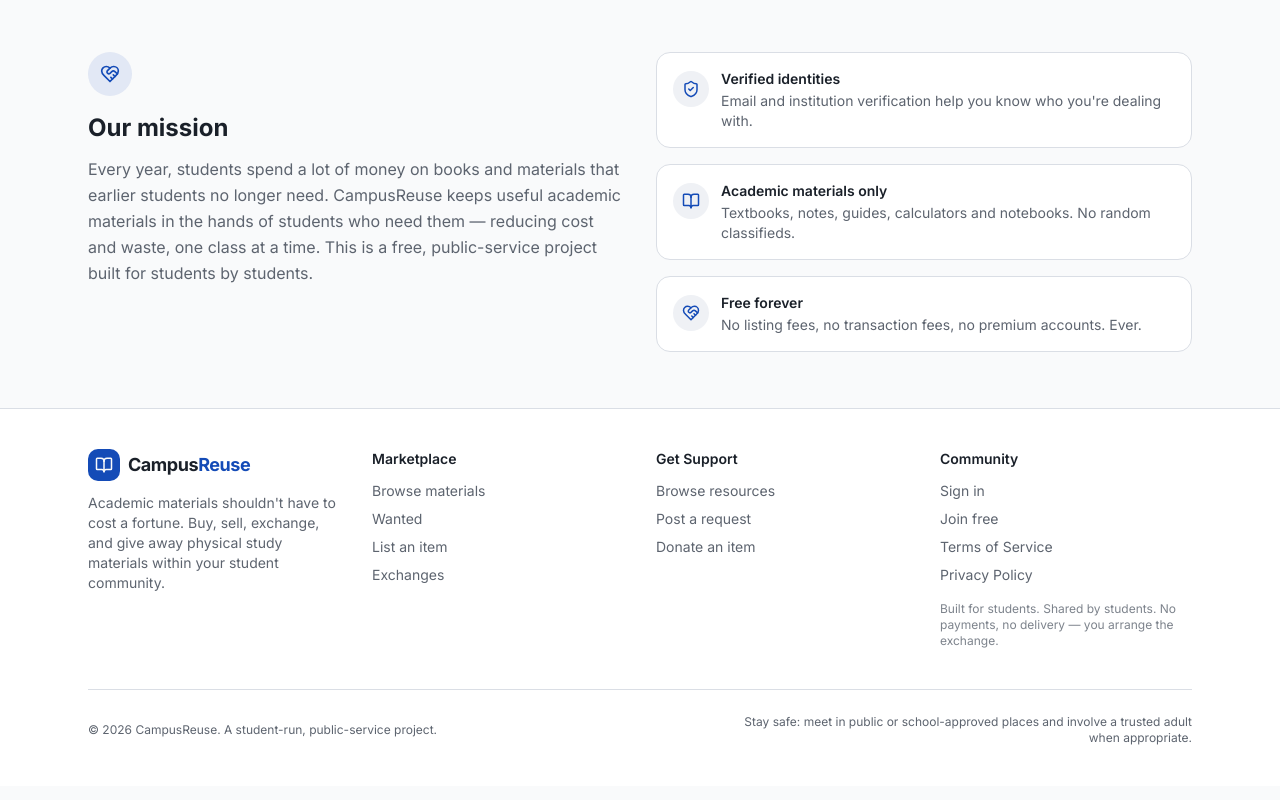
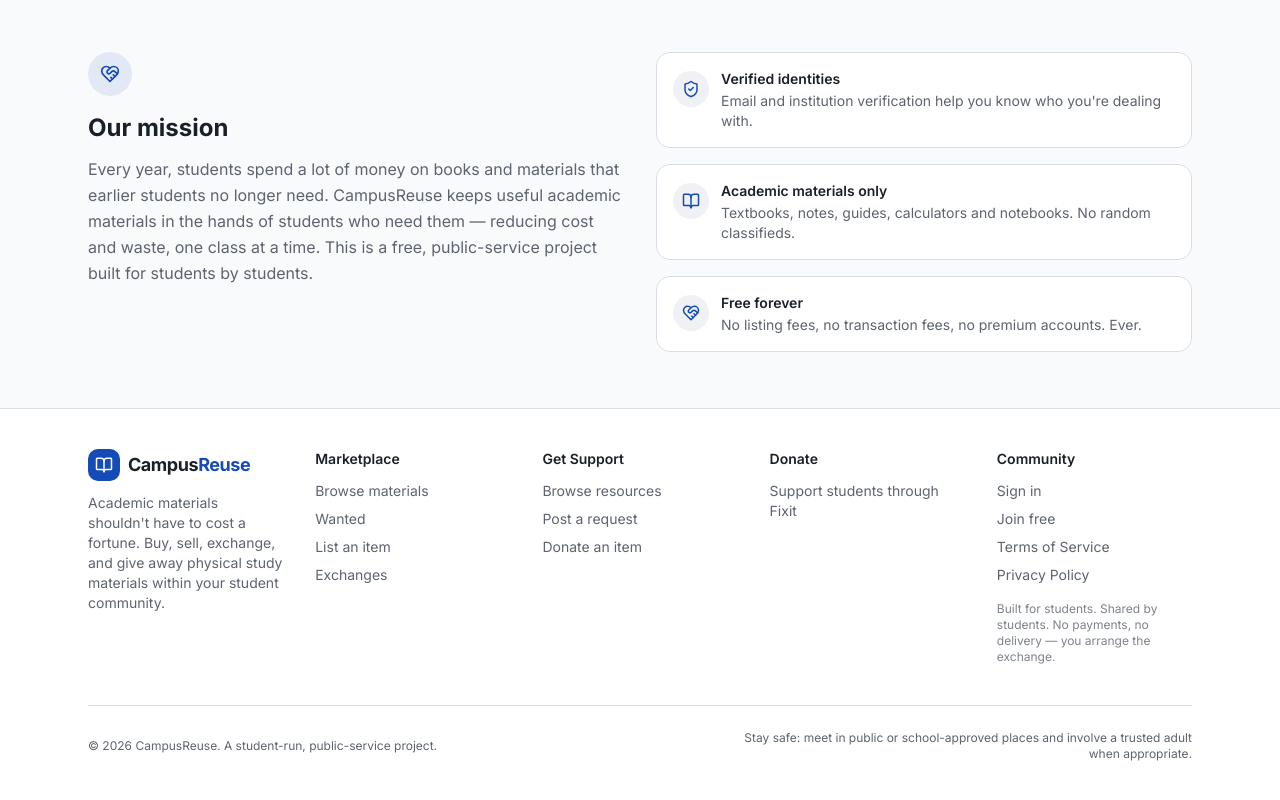
Before and after one commit to Ism-ail-code/CampusReuse, a React (Vite) app: page / in a window 1280 px wide. Shown: the part 2304-3104 px from the top of the page. Built offline with nearby package versions, Linux system fonts and the light colour scheme; no server answers; the database is empty.

Commit message:
Add Donate section to Footer
Added dedicated Donate column with link to /donate. Updated grid from
4 to 5 columns on large screens.

```diff
--- a/src/components/layout/Footer.tsx
+++ b/src/components/layout/Footer.tsx
@@ -5,7 +5,7 @@ export function Footer() {
   return (
     <footer className="border-t bg-card">
       <div className="mx-auto max-w-6xl px-4 pb-[calc(3.75rem+env(safe-area-inset-bottom))] pt-10 sm:px-6 sm:pb-10">
-        <div className="grid gap-8 sm:grid-cols-2 lg:grid-cols-4">
+        <div className="grid gap-8 sm:grid-cols-2 lg:grid-cols-5">
           <div>
             <Logo />
             <p className="mt-3 max-w-xs text-sm text-muted-foreground">
@@ -31,6 +31,12 @@ export function Footer() {
             </ul>
           </div>
           <div>
+            <h3 className="text-sm font-semibold">Donate</h3>
+            <ul className="mt-3 space-y-2 text-sm text-muted-foreground">
+              <li><Link to="/donate" className="hover:text-foreground">Support students through Fixit</Link></li>
+            </ul>
+          </div>
+          <div>
             <h3 className="text-sm font-semibold">Community</h3>
             <ul className="mt-3 space-y-2 text-sm text-muted-foreground">
               <li><Link to="/auth" className="hover:text-foreground">Sign in</Link></li>
```
